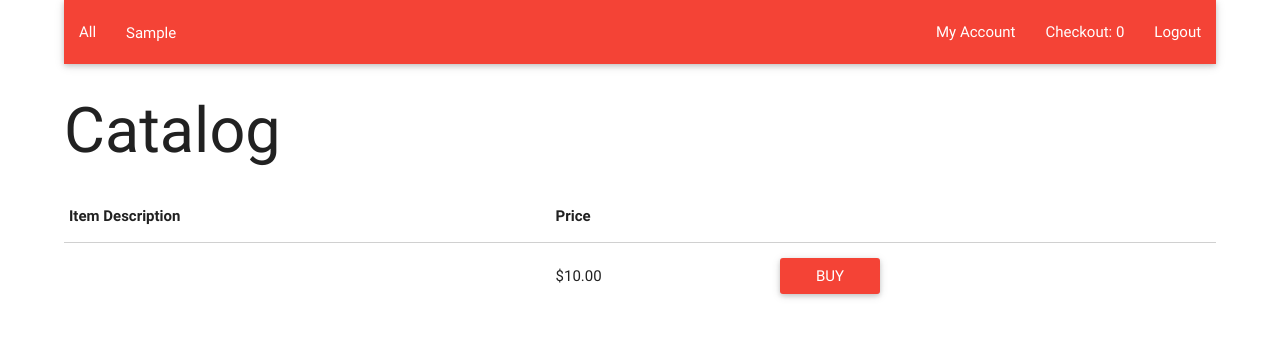
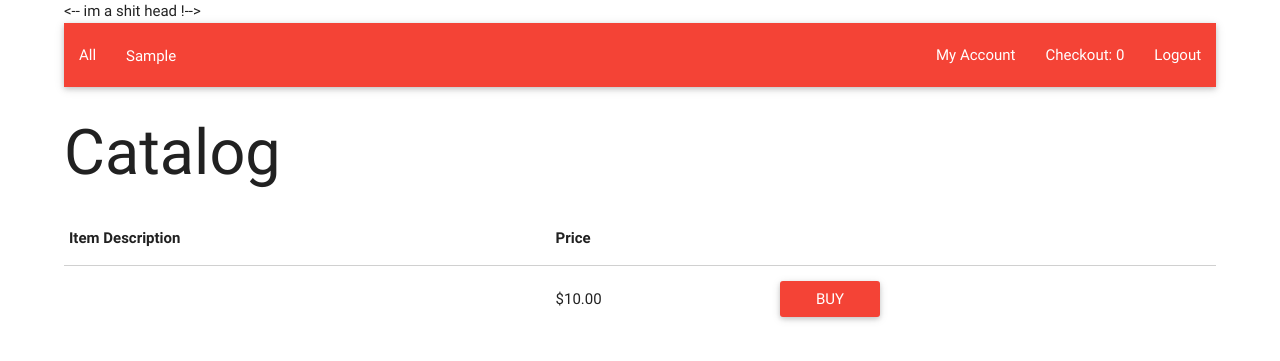
Before and after one commit to wyattpaq14/LAB06, a PHP site: page /index.php in a window 1280 px wide. Shown: the top 361 px of the page. Run offline with PHP 8.4, Linux system fonts and the light colour scheme; the visitor is signed in with stand-in values (Sample User, id 1); tables that the repository leaves empty or names only in its code hold one stand-in row (values such as "Sample post"); data that the repository does not hold is empty; some libraries are stand-ins or nearby versions.

Commit message:
added line of code

```diff
--- a/index.php
+++ b/index.php
@@ -16,7 +16,7 @@
         <script type="text/javascript" src="js/materialize.min.js"></script>
 
 
-
+<-- im a shit head !-->
 
         <?php
         include './functions/cart.php';
```
